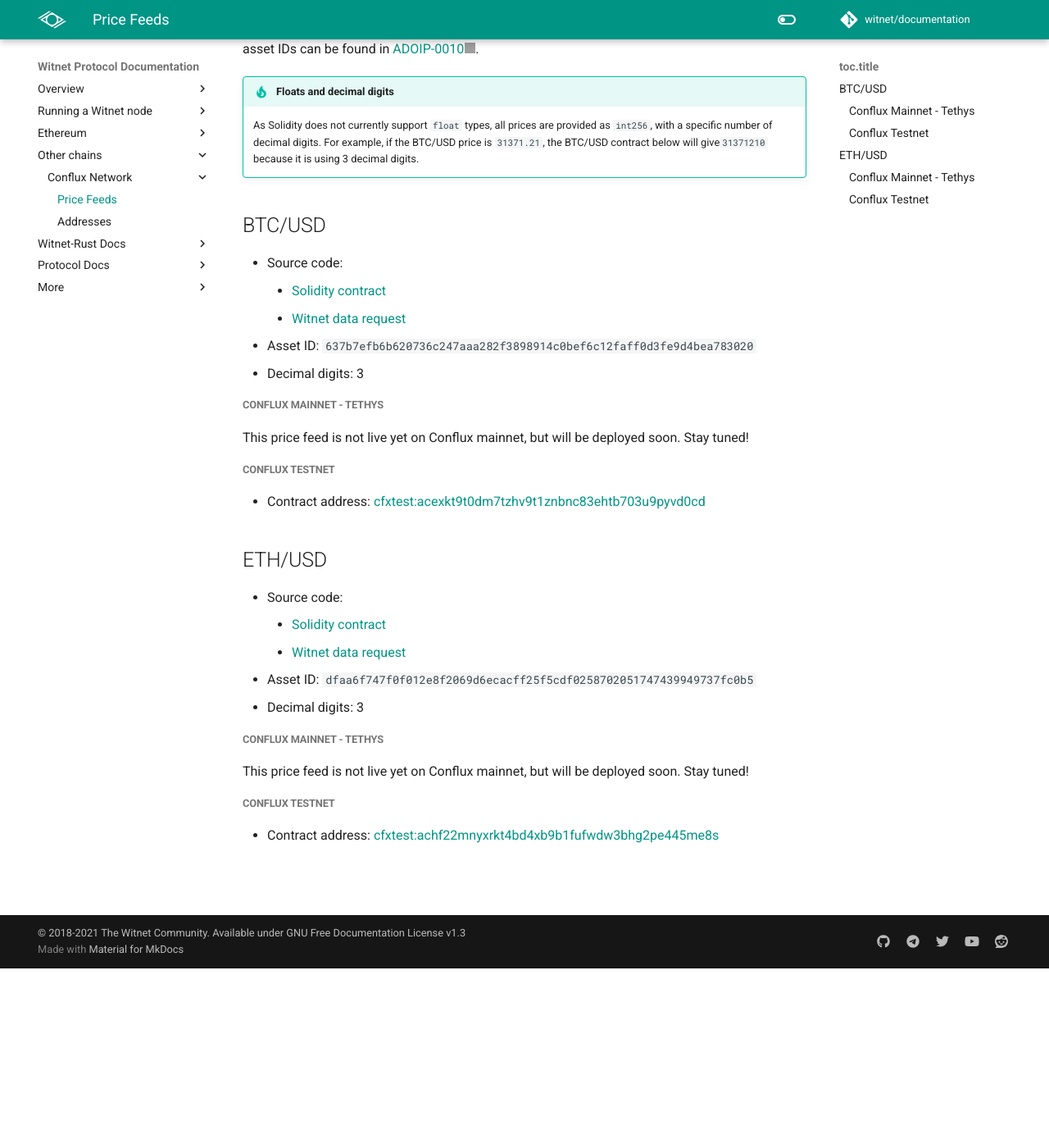
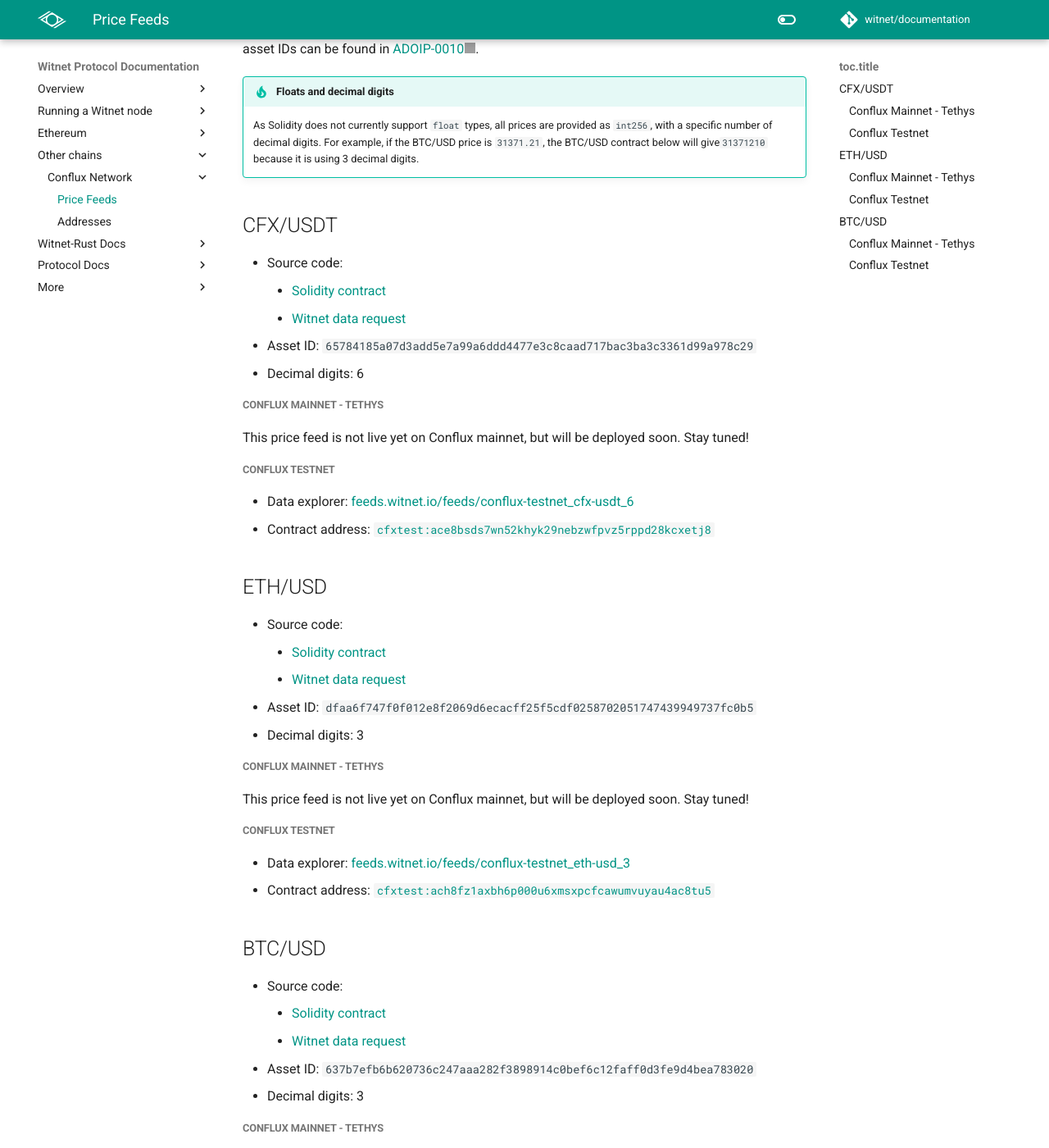
Before and after one commit to witnet/documentation, an MkDocs documentation site: the page built from docs/chains/conflux/price-feeds.md, in a window 1280 px wide and 1400 px high, scrolled down 682 px. Shown: the whole window at 82% size. Built offline with MkDocs 1.6.1 and Material for MkDocs 9.7.7, drawn with Linux system fonts in a browser that asks for light colours; comment, search, counter and statistics services are not loaded; before the commit the page ends 1863 px from its top, so only the background shows below that; some of the changed text lies outside the part shown; grey boxes are pictures that could not be loaded.

Commit message:
feat(conflux): update Conflux addresses

```diff
--- a/docs/chains/conflux/price-feeds.md
+++ b/docs/chains/conflux/price-feeds.md
@@ -34,11 +34,46 @@ be found in [ADOIP-0010].
     of decimal digits. For example, if the BTC/USD price is `31371.21`, the BTC/USD contract below will give`31371210`
     because it is using 3 decimal digits.
 
+## CFX/USDT
+
+* Source code:
+    * [Solidity contract](https://github.com/witnet/witnet-price-feed-examples/blob/master/contracts/ERC2362PriceFeed.sol)
+    * [Witnet data request](https://github.com/witnet/witnet-price-feed-examples/blob/master/requests/CfxUsdtPrice.js)
+* Asset ID: `65784185a07d3add5e7a99a6ddd4477e3c8caad717bac3ba3c3361d99a978c29`
+* Decimal digits: 6
+
+##### Conflux Mainnet - Tethys
+
+This price feed is not live yet on Conflux mainnet, but will be deployed soon. Stay tuned!
+
+##### Conflux Testnet
+
+* Data explorer: [feeds.witnet.io/feeds/conflux-testnet_cfx-usdt_6](https://feeds.witnet.io/feeds/conflux-testnet_cfx-usdt_6)
+* Contract address: [`cfxtest:ace8bsds7wn52khyk29nebzwfpvz5rppd28kcxetj8`](https://testnet.confluxscan.io/address/cfxtest:ace8bsds7wn52khyk29nebzwfpvz5rppd28kcxetj8)
+
+## ETH/USD
+
+* Source code:
+    * [Solidity contract](https://github.com/witnet/witnet-price-feed-examples/blob/master/contracts/ERC2362PriceFeed.sol)
+    * [Witnet data request](https://github.com/witnet/witnet-price-feed-examples/blob/master/requests/EthUsdPrice.js)
+* Asset ID: `dfaa6f747f0f012e8f2069d6ecacff25f5cdf0258702051747439949737fc0b5`
+* Decimal digits: 3
+
+##### Conflux Mainnet - Tethys
+
+This price feed is not live yet on Conflux mainnet, but will be deployed soon. Stay tuned!
+
+##### Conflux Testnet
+
+* Data explorer: [feeds.witnet.io/feeds/conflux-testnet_eth-usd_3](https://feeds.witnet.io/feeds/conflux-testnet_eth-usd_3)
+* Contract address: [`cfxtest:ach8fz1axbh6p000u6xmsxpcfcawumvuyau4ac8tu5`](https://testnet.confluxscan.io/address/cfxtest:ach8fz1axbh6p000u6xmsxpcfcawumvuyau4ac8tu5)
+
+
 ## BTC/USD
 
 * Source code:
-    * [Solidity contract](https://github.com/witnet/witnet-price-feed-examples/blob/master/contracts/BtcUsdPriceFeed.sol)
-    * [Witnet data request](https://github.com/witnet/witnet-price-feed-examples/blob/master/requests/BitcoinPrice.js)
+    * [Solidity contract](https://github.com/witnet/witnet-price-feed-examples/blob/master/contracts/ERC2362PriceFeed.sol)
+    * [Witnet data request](https://github.com/witnet/witnet-price-feed-examples/blob/master/requests/BtcUsdPrice.js)
 * Asset ID: `637b7efb6b620736c247aaa282f3898914c0bef6c12faff0d3fe9d4bea783020`
 * Decimal digits: 3
 
@@ -48,24 +83,8 @@ This price feed is not live yet on Conflux mainnet, but will be deployed soon. S
 
 ##### Conflux Testnet
 
-* Contract address: [cfxtest:acexkt9t0dm7tzhv9t1znbnc83ehtb703u9pyvd0cd](https://testnet.confluxscan.io/address/cfxtest:acexkt9t0dm7tzhv9t1znbnc83ehtb703u9pyvd0cd)
-
-## ETH/USD
-
-* Source code:
-    * [Solidity contract](https://github.com/witnet/witnet-price-feed-examples/blob/master/contracts/EthUsdPriceFeed.sol)
-    * [Witnet data request](https://github.com/witnet/witnet-price-feed-examples/blob/master/requests/EthPrice.js)
-* Asset ID: `dfaa6f747f0f012e8f2069d6ecacff25f5cdf0258702051747439949737fc0b5`
-* Decimal digits: 3
-
-##### Conflux Mainnet - Tethys
-
-This price feed is not live yet on Conflux mainnet, but will be deployed soon. Stay tuned!
-
-##### Conflux Testnet
-
-* Contract address: [cfxtest:achf22mnyxrkt4bd4xb9b1fufwdw3bhg2pe445me8s](https://testnet.confluxscan.io/address/cfxtest:achf22mnyxrkt4bd4xb9b1fufwdw3bhg2pe445me8s)
-
+* Data explorer: [feeds.witnet.io/feeds/conflux-testnet_btc-usd_3](https://feeds.witnet.io/feeds/conflux-testnet_btc-usd_3)
+* Contract address: [`cfxtest:acg28k0yppzj5gc0dc1gazy6wt34m6ak5j5t12htkn`](https://testnet.confluxscan.io/address/cfxtest:acg28k0yppzj5gc0dc1gazy6wt34m6ak5j5t12htkn)
 
 [ERC-2362]: https://github.com/adoracles/ado-contracts/blob/master/contracts/interfaces/IERC2362.sol
 [ADOIP-0010]: https://github.com/adoracles/ADOIPs/blob/main/adoip-0010.md#registered-ids
```
Also changed, not shown: docs/chains/conflux/addresses.md (+7 -5 lines).
